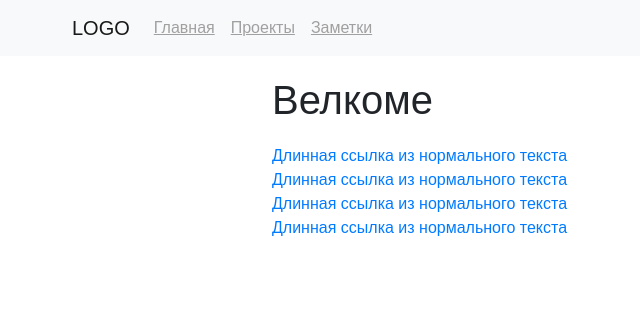
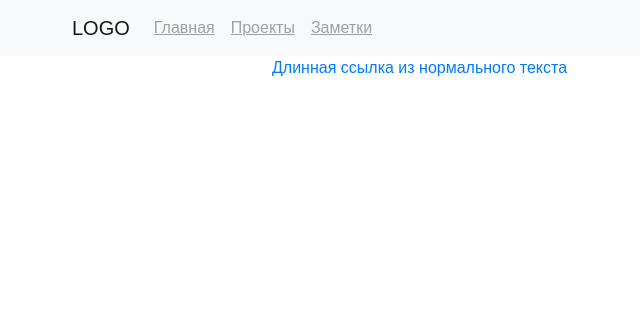
Before and after one commit to chushov/py-personal-blog, a Django app: page / in a window 1280 px wide. Shown: the top 316 px of the page, without its empty margins (13-653 px from the left). Run offline with Django 3.2, Linux system fonts and the light colour scheme; some libraries are stand-ins or nearby versions.

Commit message:
min fixes

```diff
--- a/blog/templates/blog_index.html
+++ b/blog/templates/blog_index.html
@@ -15,7 +15,7 @@
         </a>&nbsp;
         {% endfor %}
     </small>
-    <p>{{ post.body | slice:":400" }}...</p>
+    <p>{{ post.body | slice:":350" }}…</p>
     {% endfor %}
 </div>
 {% endblock %}
--- a/main/templates/main/index.html
+++ b/main/templates/main/index.html
@@ -2,11 +2,8 @@
 
 {% block page_content %}
 <div class="col-md-8 offset-md-2">
-    <h1 class="main-header">Велкоме</h1>
+    <!-- <h1 class="main-header">Велкоме</h1> -->
     <div class="mainpage-links">
-        <a class="long-link" href="#">Длинная ссылка из нормального текста</a></br>
-        <a class="long-link" href="#">Длинная ссылка из нормального текста</a></br>
-        <a class="long-link" href="#">Длинная ссылка из нормального текста</a></br>
         <a class="long-link" href="#">Длинная ссылка из нормального текста</a></br>
     </div>
 </div>
```
